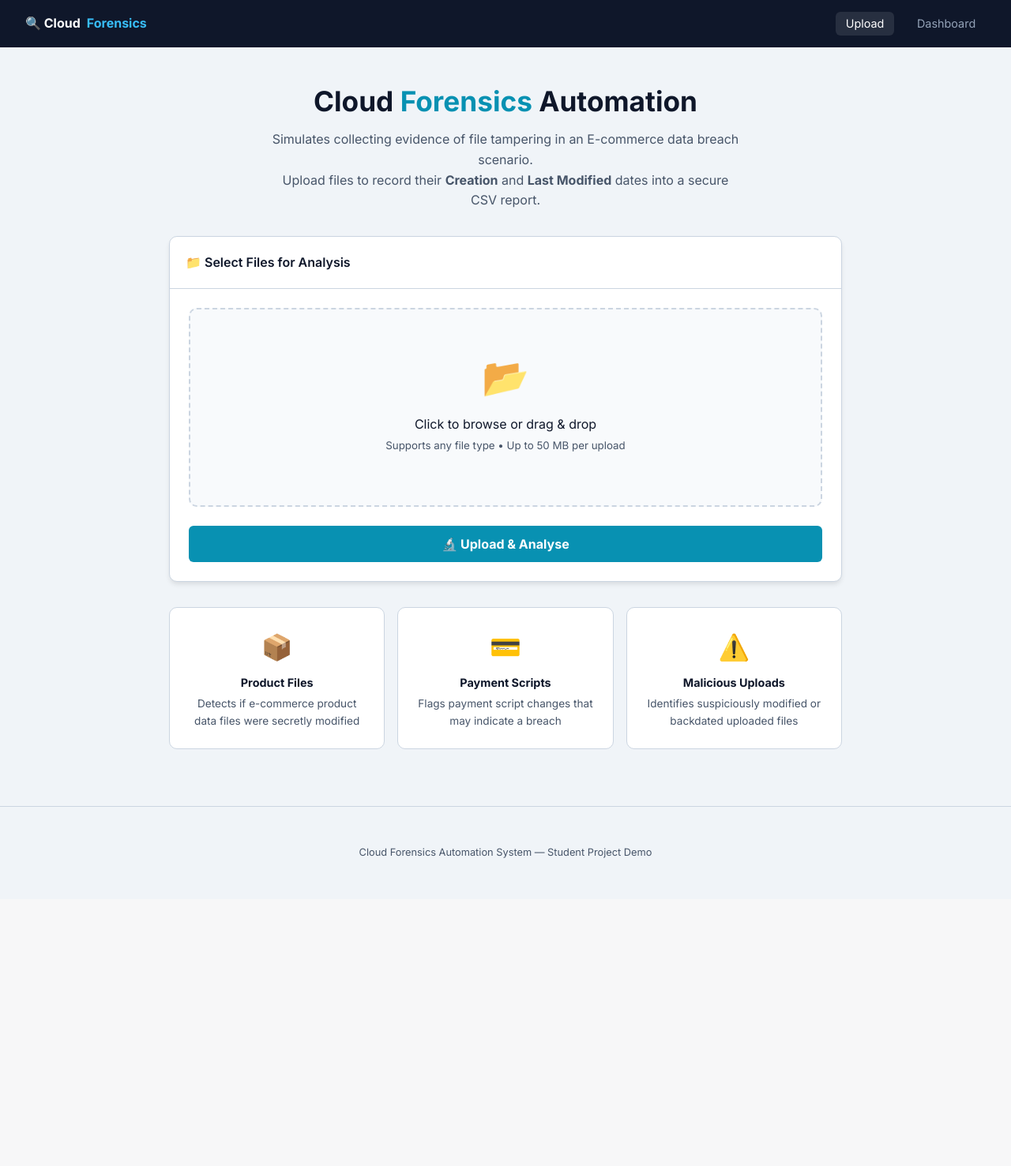
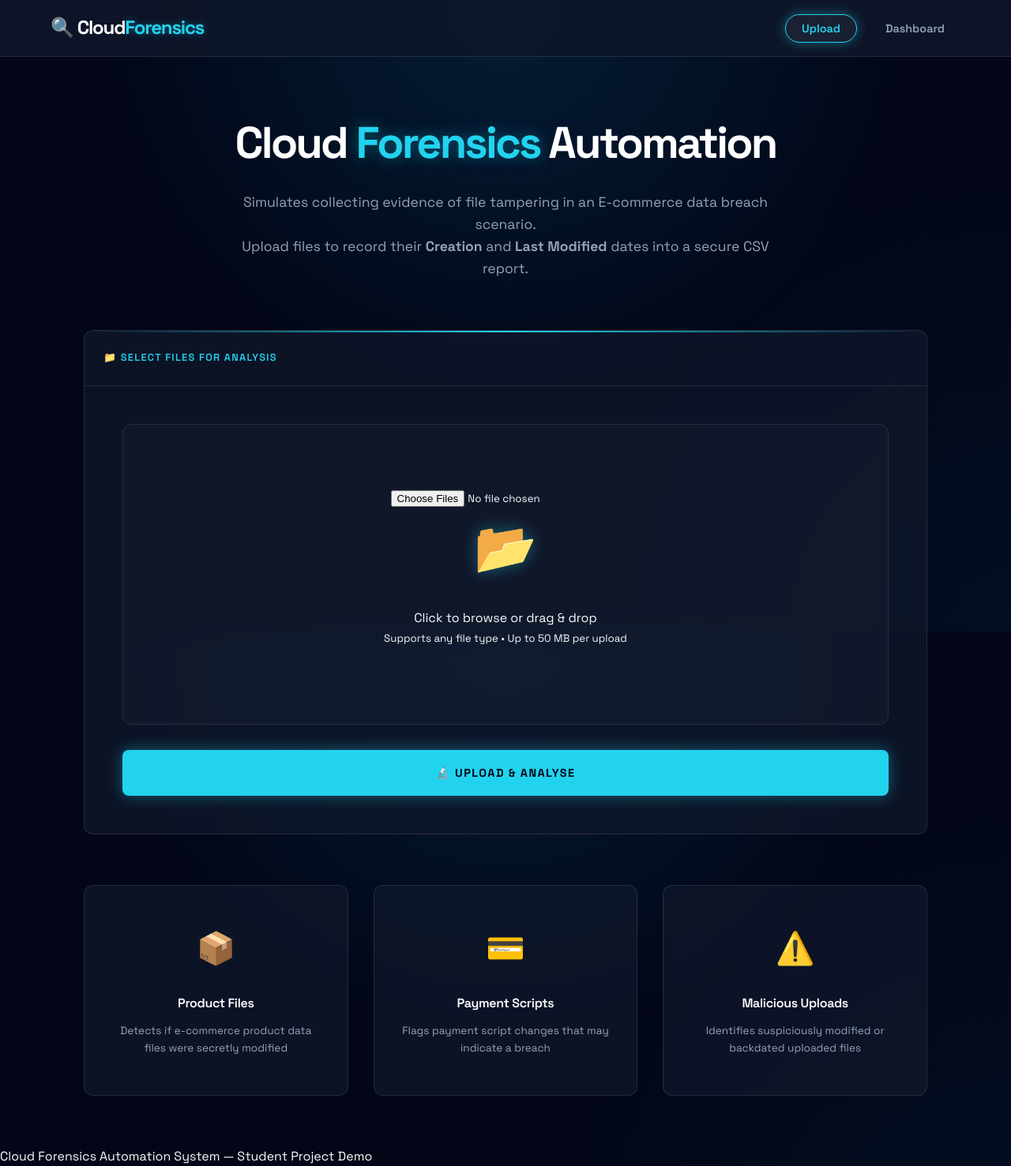
Before and after one commit to ardra-space/Cloud-forensics, a Flask app: page / in a window 1280 px wide. Shown: the whole page at 79% size. Before the commit the page ends 1087 px from the top, so only its background shows below. Run offline with Flask 3, Linux system fonts and the light colour scheme.

Commit message:
Update style.css

```diff
--- a/static/css/style.css
+++ b/static/css/style.css
@@ -1,164 +1,305 @@
 /*
- * Cloud Forensics Automation System — Simplified Stylesheet
- * =========================================================
- * Purpose: Essential professional styling for the student project.
- * Focus  : Clean layout, Excel-style table, and suspicious highlighting.
+ * Cloud Forensics Automation — Premium Cyber-Console Theme
+ * ========================================================
  */
 
-/* ── Google Font Import ── */
-@import url('https://fonts.googleapis.com/css2?family=Inter:wght@400;600;700&family=JetBrains+Mono:wght@400;500&display=swap');
+@import url('https://fonts.googleapis.com/css2?family=Space+Grotesk:wght@300;400;500;600;700&display=swap');
 
-/* ── Design Tokens ── */
 :root {
-  --bg-page       : #f0f4f8;
-  --bg-card       : #ffffff;
-  --bg-header     : #0f172a;
-  --accent        : #0891b2;
-  --accent-light  : #e0f2fe;
-  --accent-hover  : #0369a1;
-  --text-primary  : #0f172a;
-  --text-secondary: #475569;
-  --border        : #cbd5e1;
-  --row-alt       : #f8fafc;
-  --red-tint      : #fff1f2;
-  --red-text      : #be123c;
-  --green-text    : #15803d;
-  --radius        : 10px;
-  --font-main     : 'Inter', sans-serif;
-  --font-mono     : 'JetBrains Mono', monospace;
+    --bg-page: #020617; /* Deep Obsidian */
+    --card-bg: rgba(15, 23, 42, 0.8);
+    --header-bg: #0f172a;
+
+    --primary: #22d3ee; /* Cyber Blue */
+    --primary-glow: rgba(34, 211, 238, 0.4);
+
+    --text-main: #f8fafc;
+    --text-muted: #94a3b8;
+
+    --border: rgba(255, 255, 255, 0.1);
+    --border-glow: rgba(34, 211, 238, 0.2);
+
+    --success: #10b981;
+    --danger: #ef4444;
+
+    --radius: 12px;
 }
 
-/* ── Global Reset ── */
-* { box-sizing: border-box; margin: 0; padding: 0; }
-body {
-  font-family: var(--font-main);
-  background: var(--bg-page);
-  color: var(--text-primary);
-  line-height: 1.6;
+* {
+    margin: 0;
+    padding: 0;
+    box-sizing: border-box;
+    font-family: 'Space Grotesk', sans-serif;
 }
 
-/* ── Top Navigation ── */
+body {
+    background-color: var(--bg-page);
+    background-image:
+        radial-gradient(circle at 50% 0%, rgba(14, 165, 233, 0.15) 0%, transparent 50%),
+        radial-gradient(circle at 100% 100%, rgba(14, 165, 233, 0.05) 0%, transparent 40%);
+    background-attachment: fixed;
+    color: var(--text-main);
+    line-height: 1.6;
+}
+
+/* ── Header ── */
 .topbar {
-  background: var(--bg-header);
-  color: #fff;
-  padding: 0 2rem;
-  height: 60px;
-  display: flex;
-  align-items: center;
-  justify-content: space-between;
-  position: sticky; top: 0; z-index: 100;
+    background: rgba(15, 23, 42, 0.9);
+    backdrop-filter: blur(12px);
+    height: 72px;
+    display: flex;
+    align-items: center;
+    justify-content: space-between;
+    padding: 0 4rem;
+    border-bottom: 1px solid var(--border);
+    position: sticky;
+    top: 0;
+    z-index: 1000;
 }
+
 .topbar-brand {
-  font-weight: 700; color: #fff; text-decoration: none;
-  display: flex; align-items: center; gap: 0.5rem;
+    color: white;
+    text-decoration: none;
+    font-weight: 700;
+    font-size: 1.5rem;
+    letter-spacing: -0.05em;
 }
-.topbar-brand span.accent { color: #38bdf8; }
-.topbar-nav { display: flex; gap: 1rem; list-style: none; }
+
+.topbar-brand span.accent {
+    color: var(--primary);
+    text-shadow: 0 0 10px var(--primary-glow);
+}
+
+.topbar-nav {
+    display: flex;
+    list-style: none;
+    gap: 1rem;
+}
+
 .topbar-nav a {
-  color: #94a3b8; text-decoration: none; font-size: 0.9rem;
-  padding: 0.4rem 0.8rem; border-radius: 6px;
+    color: var(--text-muted);
+    text-decoration: none;
+    font-size: 0.9rem;
+    font-weight: 600;
+    padding: 0.5rem 1.25rem;
+    border-radius: 99px;
+    transition: all 0.3s;
 }
-.topbar-nav a:hover, .topbar-nav a.active { color: #fff; background: rgba(255,255,255,0.1); }
 
-/* ── Layout ── */
-.page-wrapper { max-width: 900px; margin: 0 auto; padding: 2.5rem 1.5rem; }
-.page-wrapper.wide { max-width: 1200px; }
+.topbar-nav a:hover, .topbar-nav a.active {
+    color: white;
+    background: rgba(255, 255, 255, 0.05);
+}
 
-/* ── Flash Messages ── */
-.flash-container { max-width: 900px; margin: 1rem auto; padding: 0 1.5rem; }
-.flash {
-  padding: 0.8rem 1.2rem; border-radius: 6px; margin-bottom: 0.5rem;
-  font-size: 0.9rem; border-left: 4px solid;
+.topbar-nav a.active {
+    border: 1px solid var(--primary);
+    color: var(--primary);
+    box-shadow: 0 0 15px var(--primary-glow);
 }
-.flash.success { background: #d1fae5; color: #065f46; border-color: #10b981; }
-.flash.warning { background: #fef9c3; color: #713f12; border-color: #eab308; }
-.flash.info    { background: #e0f2fe; color: #0c4a6e; border-color: #0891b2; }
 
-/* ── Card & Hero ── */
-.card { background: var(--bg-card); border: 1px solid var(--border); border-radius: var(--radius); overflow: hidden; box-shadow: 0 4px 6px -1px rgba(0,0,0,0.1); }
-.card-header { padding: 1.25rem; border-bottom: 1px solid var(--border); display: flex; justify-content: space-between; font-weight: 600; }
-.card-body { padding: 1.5rem; }
+/* ── Hero ── */
+.page-wrapper {
+    max-width: 1100px;
+    margin: 0 auto;
+    padding: 4rem 1rem;
+}
 
-.hero { text-align: center; padding-bottom: 2rem; }
-.hero h1 { font-size: 2.2rem; margin-bottom: 0.5rem; }
-.hero h1 span { color: var(--accent); }
-.hero p { color: var(--text-secondary); max-width: 600px; margin: 0 auto; }
+.page-wrapper.wide { max-width: 1300px; }
 
-/* ── Upload Zone ── */
+.hero {
+    text-align: center;
+    margin-bottom: 4rem;
+}
+
+.hero h1 {
+    font-size: 3.5rem;
+    font-weight: 700;
+    color: white;
+    margin-bottom: 1rem;
+    letter-spacing: -0.05em;
+}
+
+.hero h1 span {
+    color: var(--primary);
+    text-shadow: 0 0 20px var(--primary-glow);
+}
+
+.hero p {
+    color: var(--text-muted);
+    font-size: 1.1rem;
+    max-width: 700px;
+    margin: 0 auto;
+}
+
+/* ── Cyber Cards ── */
+.card {
+    background: var(--card-bg);
+    backdrop-filter: blur(16px);
+    border-radius: var(--radius);
+    border: 1px solid var(--border);
+    position: relative;
+    overflow: hidden;
+}
+
+.card::before {
+    content: '';
+    position: absolute;
+    top: 0; left: 0; width: 100%; height: 2px;
+    background: linear-gradient(90deg, transparent, var(--primary), transparent);
+}
+
+.card-header {
+    padding: 1.5rem;
+    border-bottom: 1px solid var(--border);
+    font-weight: 600;
+    color: var(--primary);
+    text-transform: uppercase;
+    letter-spacing: 0.1em;
+    font-size: 0.8rem;
+    display: flex;
+    align-items: center;
+    gap: 0.75rem;
+}
+
+.card-body { padding: 3rem; }
+
+/* ── Drop Zone ── */
 .drop-zone {
-  border: 2px dashed var(--border); border-radius: var(--radius);
-  padding: 3rem 2rem; text-align: center; background: var(--row-alt);
-  position: relative; transition: 0.2s;
+    border: 1px solid var(--border);
+    border-radius: var(--radius);
+    padding: 5rem 2rem;
+    text-align: center;
+    background: rgba(255, 255, 255, 0.02);
+    transition: all 0.3s;
+    cursor: pointer;
 }
-.drop-zone:hover { border-color: var(--accent); background: var(--accent-light); }
-.drop-icon { font-size: 3rem; display: block; margin-bottom: 0.5rem; }
-#file-input { position: absolute; inset: 0; opacity: 0; cursor: pointer; width: 100%; height: 100%; }
 
-/* ── Buttons ── */
-.btn {
-  padding: 0.6rem 1.2rem; border-radius: 6px; font-weight: 600;
-  text-decoration: none; cursor: pointer; border: none; display: inline-flex; align-items: center; gap: 0.5rem;
-  font-family: var(--font-main); font-size: 0.9rem;
+.drop-zone:hover {
+    border-color: var(--primary);
+    background: rgba(34, 211, 238, 0.05);
+    box-shadow: 0 0 20px var(--border-glow);
 }
-.btn-primary { background: var(--accent); color: #fff; }
-.btn-primary:hover { background: var(--accent-hover); }
-.btn-danger { background: #fff1f2; color: var(--red-text); border: 1px solid #fecdd3; }
-.btn-danger:hover { background: #ffe4e6; }
+
+.drop-icon {
+    font-size: 4rem;
+    margin-bottom: 1.5rem;
+    display: block;
+    filter: drop-shadow(0 0 10px var(--primary-glow));
+}
 
 .btn-submit {
-  width: 100%; margin-top: 1.5rem; padding: 0.8rem;
-  background: var(--accent); color: #fff; border: none; border-radius: 6px;
-  font-weight: 700; cursor: pointer; font-size: 1rem;
-  font-family: var(--font-main); transition: background 0.2s;
+    width: 100%;
+    background: var(--primary);
+    color: #020617;
+    border: none;
+    padding: 1.25rem;
+    border-radius: 8px;
+    font-weight: 700;
+    margin-top: 2rem;
+    cursor: pointer;
+    font-size: 0.9rem;
+    text-transform: uppercase;
+    letter-spacing: 0.1em;
+    transition: all 0.3s;
+    box-shadow: 0 0 20px var(--primary-glow);
 }
-.btn-submit:hover { background: var(--accent-hover); }
 
-/* ── Dashboard Toolbar ── */
-.dash-toolbar {
-  display: flex;
-  align-items: center;
-  justify-content: space-between;
-  flex-wrap: wrap;
-  gap: 1rem;
-  margin-bottom: 1.5rem;
-}
-.dash-toolbar h2 {
-  font-size: 1.3rem;
-  font-weight: 700;
-  display: flex;
-  align-items: center;
-  gap: 0.5rem;
-}
-.dash-toolbar-actions {
-  display: flex;
-  gap: 0.75rem;
-  flex-wrap: wrap;
+.btn-submit:hover {
+    background: #67e8f9;
+    transform: scale(1.01);
+    box-shadow: 0 0 30px var(--primary-glow);
 }
 
 /* ── Stats ── */
-.stats-bar { display: grid; grid-template-columns: repeat(auto-fit, minmax(180px, 1fr)); gap: 1rem; margin-bottom: 1.5rem; }
-.stat-card { background: #fff; border: 1px solid var(--border); padding: 1rem; border-radius: var(--radius); display: flex; align-items: center; gap: 1rem; }
-.stat-value { font-size: 1.5rem; font-weight: 700; }
-.stat-label { font-size: 0.8rem; color: var(--text-secondary); text-transform: uppercase; }
+.stats-bar {
+    display: grid;
+    grid-template-columns: repeat(3, 1fr);
+    gap: 1.5rem;
+    margin-bottom: 3rem;
+}
+
+.stat-card {
+    background: var(--card-bg);
+    padding: 2rem;
+    border-radius: var(--radius);
+    border: 1px solid var(--border);
+    text-align: center;
+}
+
+.stat-value {
+    font-size: 2.5rem;
+    font-weight: 700;
+    color: var(--primary);
+    text-shadow: 0 0 10px var(--primary-glow);
+    margin-bottom: 0.25rem;
+}
+
+.stat-label {
+    font-size: 0.7rem;
+    font-weight: 600;
+    color: var(--text-muted);
+    text-transform: uppercase;
+    letter-spacing: 0.1em;
+}
 
 /* ── Table ── */
-.table-wrapper { overflow-x: auto; border: 1px solid var(--border); border-radius: var(--radius); }
-.forensics-table { width: 100%; border-collapse: collapse; background: #fff; font-size: 0.9rem; }
-.forensics-table thead { background: #1e293b; color: #fff; }
-.forensics-table th, .forensics-table td { padding: 0.8rem 1rem; text-align: left; border-bottom: 1px solid var(--border); }
-.forensics-table tbody tr:nth-child(even) { background: var(--row-alt); }
-.forensics-table tr.row-suspicious { background: var(--red-tint) !important; }
-.cell-filename, .cell-time, .cell-size { font-family: var(--font-mono); font-size: 0.85rem; }
+.table-wrapper {
+    background: var(--card-bg);
+    border-radius: var(--radius);
+    border: 1px solid var(--border);
+    overflow: hidden;
+}
 
-.badge { padding: 0.2rem 0.6rem; border-radius: 999px; font-size: 0.75rem; font-weight: 700; }
-.badge.normal { background: #dcfce7; color: var(--green-text); }
-.badge.suspicious { background: #fecdd3; color: var(--red-text); }
+.forensics-table { width: 100%; border-collapse: collapse; }
+.forensics-table th { background: rgba(255, 255, 255, 0.05); color: var(--primary); padding: 1.25rem; text-align: left; font-size: 0.75rem; text-transform: uppercase; letter-spacing: 0.1em; }
+.forensics-table td { padding: 1.25rem; border-bottom: 1px solid var(--border); font-size: 0.9rem; color: #cbd5e1; }
+
+.badge { padding: 0.4rem 0.8rem; border-radius: 4px; font-weight: 600; font-size: 0.7rem; text-transform: uppercase; }
+.badge.normal { background: rgba(16, 185, 129, 0.1); color: var(--success); border: 1px solid rgba(16, 185, 129, 0.2); }
+.badge.suspicious { background: rgba(239, 68, 68, 0.1); color: var(--danger); border: 1px solid rgba(239, 68, 68, 0.2); }
+
+.row-suspicious { background: rgba(239, 68, 68, 0.05); }
 
 /* ── Info Grid ── */
-.info-grid { display: grid; grid-template-columns: repeat(auto-fit, minmax(200px, 1fr)); gap: 1rem; margin-top: 2rem; }
-.info-tile { background: #fff; border: 1px solid var(--border); padding: 1.5rem; border-radius: var(--radius); text-align: center; }
-.tile-icon { font-size: 2rem; margin-bottom: 0.5rem; }
-.tile-title { font-weight: 700; font-size: 0.9rem; margin-bottom: 0.3rem; }
-.tile-desc { font-size: 0.85rem; color: var(--text-secondary); }
+.info-grid { display: grid; grid-template-columns: repeat(3, 1fr); gap: 2rem; margin-top: 4rem; }
+.info-tile { background: var(--card-bg); padding: 3rem 2rem; border-radius: var(--radius); border: 1px solid var(--border); text-align: center; }
+.tile-icon { font-size: 2.5rem; margin-bottom: 1.5rem; display: block; }
+.tile-title { font-weight: 600; margin-bottom: 0.75rem; color: white; letter-spacing: -0.02em; }
+.tile-desc { font-size: 0.85rem; color: var(--text-muted); }
 
-.footer { text-align: center; padding: 3rem 0; color: var(--text-secondary); font-size: 0.8rem; border-top: 1px solid var(--border); margin-top: 2rem; }
+/* ── Flash Alert ── */
+.flash {
+    background: rgba(16, 185, 129, 0.1);
+    color: var(--success);
+    padding: 1.5rem;
+    border-radius: 8px;
+    border: 1px solid rgba(16, 185, 129, 0.2);
+    margin-bottom: 3rem;
+    text-align: center;
+    font-weight: 600;
+}
+
+.btn { padding: 0.75rem 1.5rem; border-radius: 6px; text-decoration: none; font-size: 0.85rem; font-weight: 600; text-transform: uppercase; letter-spacing: 0.05em; transition: 0.3s; }
+.btn-primary { background: var(--primary); color: #020617; }
+.btn-secondary { background: rgba(255, 255, 255, 0.05); color: white; border: 1px solid var(--border); }
+.btn-danger { background: rgba(239, 68, 68, 0.1); color: var(--danger); border: 1px solid rgba(239, 68, 68, 0.2); }
+
+/* ── Dashboard Layout ── */
+.dash-toolbar {
+    display: flex;
+    justify-content: space-between;
+    align-items: center;
+    margin-bottom: 3rem;
+}
+
+.dash-toolbar h2 {
+    font-size: 1.5rem;
+    font-weight: 700;
+    color: white;
+}
+
+.dash-toolbar-actions {
+    display: flex;
+    gap: 1rem;
+    align-items: center;
+}
```
